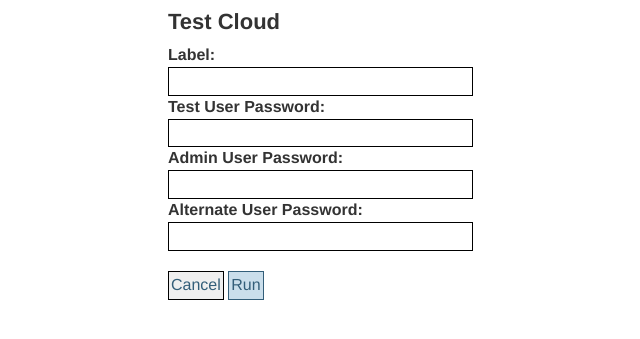
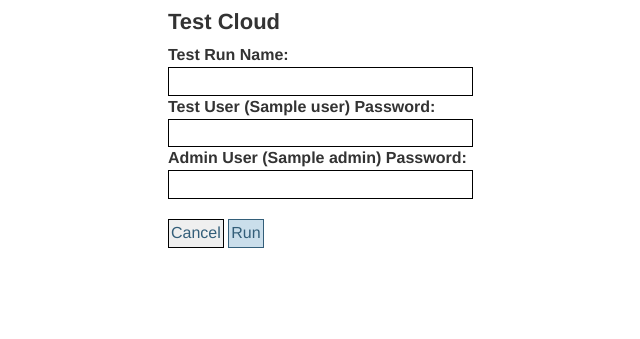
Before and after one commit to openstack-archive/refstack, a Python web app: template refstack/templates/test_cloud.html in a window 1280 px wide. Shown: the part 100-439 px from the top of the page, without its empty margins (22-662 px from the left). Run offline with Jinja, Linux system fonts and the light colour scheme; the template is opened without the code that fills it: most values are stand-ins (such as "Sample title", 1, 10 or a date in 2020); some libraries are stand-ins or nearby versions.

Commit message:
Use the same user for tempest test user and alt user.
Tempest test will use the same user for Test User and ALT User.
So, only ask for Test User password and apply that to both users.

Change-Id: Ie37faf011cdf54954b882dd31aadaa9ce0c01b1f

```diff
--- a/refstack/templates/test_cloud.html
+++ b/refstack/templates/test_cloud.html
@@ -4,14 +4,12 @@
   <h2>Test Cloud</h2>
   <form action = "" method = 'post'>
     <dl>
-      <dt>Label:</dt>
+      <dt>Test Run Name:</dt>
       <dd><input type = 'text' name = 'label' size = '30' value = "{{ request.values.label }}"></dd>
-      <dt>Test User Password:</dt>
+      <dt>Test User ({{ names.user }}) Password:</dt>
       <dd><input type = 'password' name = 'pw_user' size = '30' value = "{{ request.values.pw_user }}"></dd>
-      <dt>Admin User Password:</dt>
+      <dt>Admin User ({{ names.admin }}) Password:</dt>
       <dd><input type = 'password' name = 'pw_admin' size = '30' value = "{{ request.values.pw_admin }}"></dd>
-      <dt>Alternate User Password:</dt>
-      <dd><input type = 'password' name = 'pw_alter_user' size = '30' value = "{{ request.values.pw_alter_user }}"></dd>
     </dl>
     <p>
       <input type = 'button' value = "Cancel" onclick = "location.href = '/'">
```
Also changed, not shown: refstack/web.py (+8 -5 lines).
